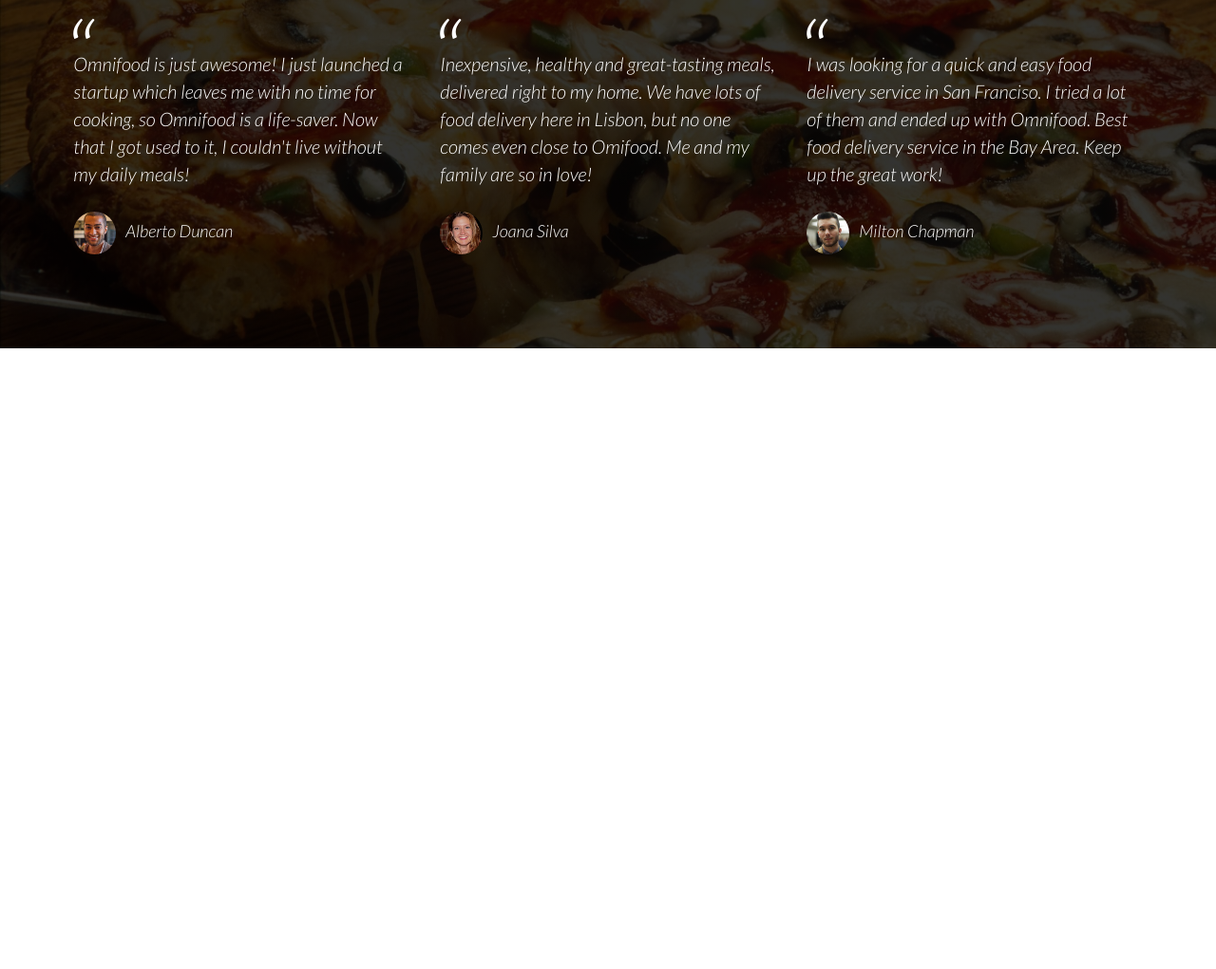
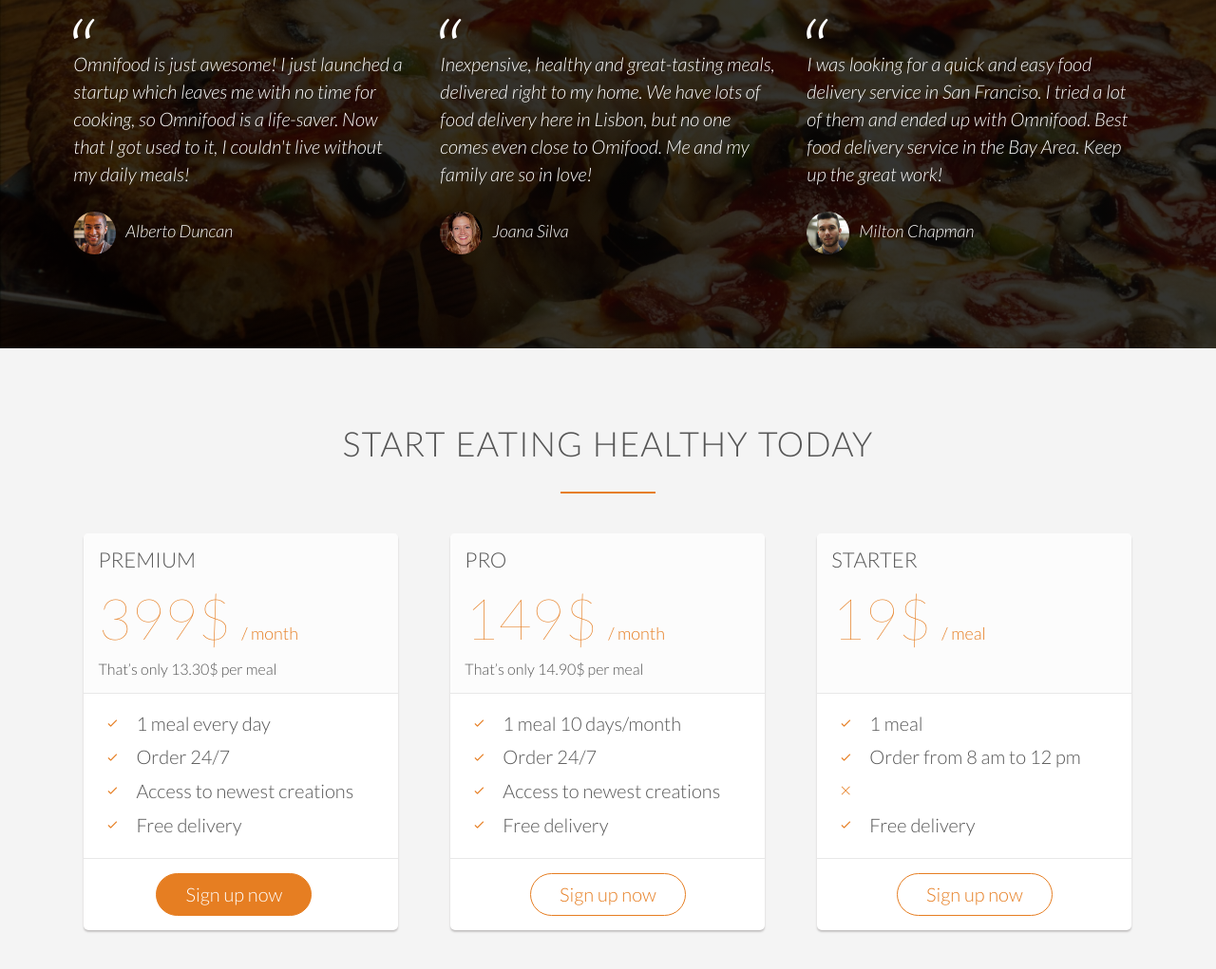
Before and after one commit to jessicaMarquess/Omnifood, a plain HTML site: page index.html in a window 1280 px wide. Shown: the part 3524-4545 px from the top of the page at 95% size. Before the commit the page ends 3891 px from the top, so only its background shows below. Drawn offline with Linux system fonts and the light colour scheme; files whose address does not match are found by name.

Commit message:
add section sign up

```diff
--- a/index.html
+++ b/index.html
@@ -248,5 +248,72 @@
             </div>
         </div>
     </section>
+    <section class="section-plans">
+        <div class="row">
+            <h2>Start eating healthy today</h2>
+        </div>
+        <div class="row">
+            <div class="col span-1-of-3">
+                <div class="plan-box">
+                    <div>
+                        <h3>Premium</h3>
+                        <p class="plan-price">399$ <span>/ month</span></p>
+                        <p class="plan-price-meal">That’s only 13.30$ per meal</p>
+                    </div>
+                    <div>
+                        <ul>
+                            <li><i class="ion-ios-checkmark-empty icon-small"></i>1 meal every day</li>
+                            <li><i class="ion-ios-checkmark-empty icon-small"></i>Order 24/7</li>
+                            <li><i class="ion-ios-checkmark-empty icon-small"></i>Access to newest creations</li>
+                            <li><i class="ion-ios-checkmark-empty icon-small"></i>Free delivery</li>
+                        </ul>
+                    </div>
+                    <div>
+                        <a href="#" class="btn btn-full">Sign up now</a>
+                    </div>
+                </div>
+            </div>
+            <div class="col span-1-of-3">
+                <div class="plan-box">
+                    <div>
+                        <h3>Pro</h3>
+                        <p class="plan-price">149$ <span>/ month</span></p>
+                        <p class="plan-price-meal">That’s only 14.90$ per meal</p>
+                    </div>
+                    <div>
+                        <ul>
+                            <li><i class="ion-ios-checkmark-empty icon-small"></i>1 meal 10 days/month</li>
+                            <li><i class="ion-ios-checkmark-empty icon-small"></i>Order 24/7</li>
+                            <li><i class="ion-ios-checkmark-empty icon-small"></i>Access to newest creations</li>
+                            <li><i class="ion-ios-checkmark-empty icon-small"></i>Free delivery</li>
+                        </ul>
+                    </div>
+                    <div>
+                        <a href="#" class="btn btn-ghost">Sign up now</a>
+                    </div>
+                </div>
+            </div>
+            <div class="col span-1-of-3">
+                <div class="plan-box">
+                    <div>
+                        <h3>Starter</h3>
+                        <p class="plan-price">19$ <span>/ meal</span></p>
+                        <p class="plan-price-meal">&nbsp;</p>
+                    </div>
+                    <div>
+                        <ul>
+                            <li><i class="ion-ios-checkmark-empty icon-small"></i>1 meal</li>
+                            <li><i class="ion-ios-checkmark-empty icon-small"></i>Order from 8 am to 12 pm</li>
+                            <li><i class="ion-ios-close-empty icon-small"></i></li>
+                            <li><i class="ion-ios-checkmark-empty icon-small"></i>Free delivery</li>
+                        </ul>
+                    </div>
+                    <div>
+                        <a href="#" class="btn btn-ghost">Sign up now</a>
+                    </div>
+                </div>
+            </div>
+        </div>
+    </section>
 </body>
 </html>
--- a/resources/css/style.css
+++ b/resources/css/style.css
@@ -326,3 +326,48 @@ cite img{
     margin-right: 10px;
     vertical-align: middle;
 }
+/* --------------------------------------------------------- */
+                        /*SIGN UP*/
+/* --------------------------------------------------------- */
+.section-plans{
+    background-color: #f4f4f4;
+}
+.plan-box{
+    background-color: #fff;
+    border-radius: 5px;
+    width: 90%;
+    margin-left: 5%;
+    box-shadow: 0 2px 2px #c4c2c2;
+}
+.plan-box div{
+    padding: 15px;
+    border-bottom: 1px solid #e8e8e8;
+}
+.plan-box div:first-child{
+    background-color: #fcfcfc;
+    border-top-left-radius: 5px;
+    border-top-right-radius: 5px;
+}
+.plan-box div:last-child{
+    text-align: center;
+    border: 0;
+}
+.plan-price{
+    font-size: 300%;
+    margin-bottom: 10px;
+    font-weight: 100;
+    color: #e67e22;
+}
+.plan-price span{
+    font-size: 30%;
+    font-weight: 300;
+}
+.plan-price-meal{
+    font-size: 80%;
+}
+.plan-box ul{
+    list-style-type: none;
+}
+.plan-box ul li{
+    padding: 5px 0;
+}
```
